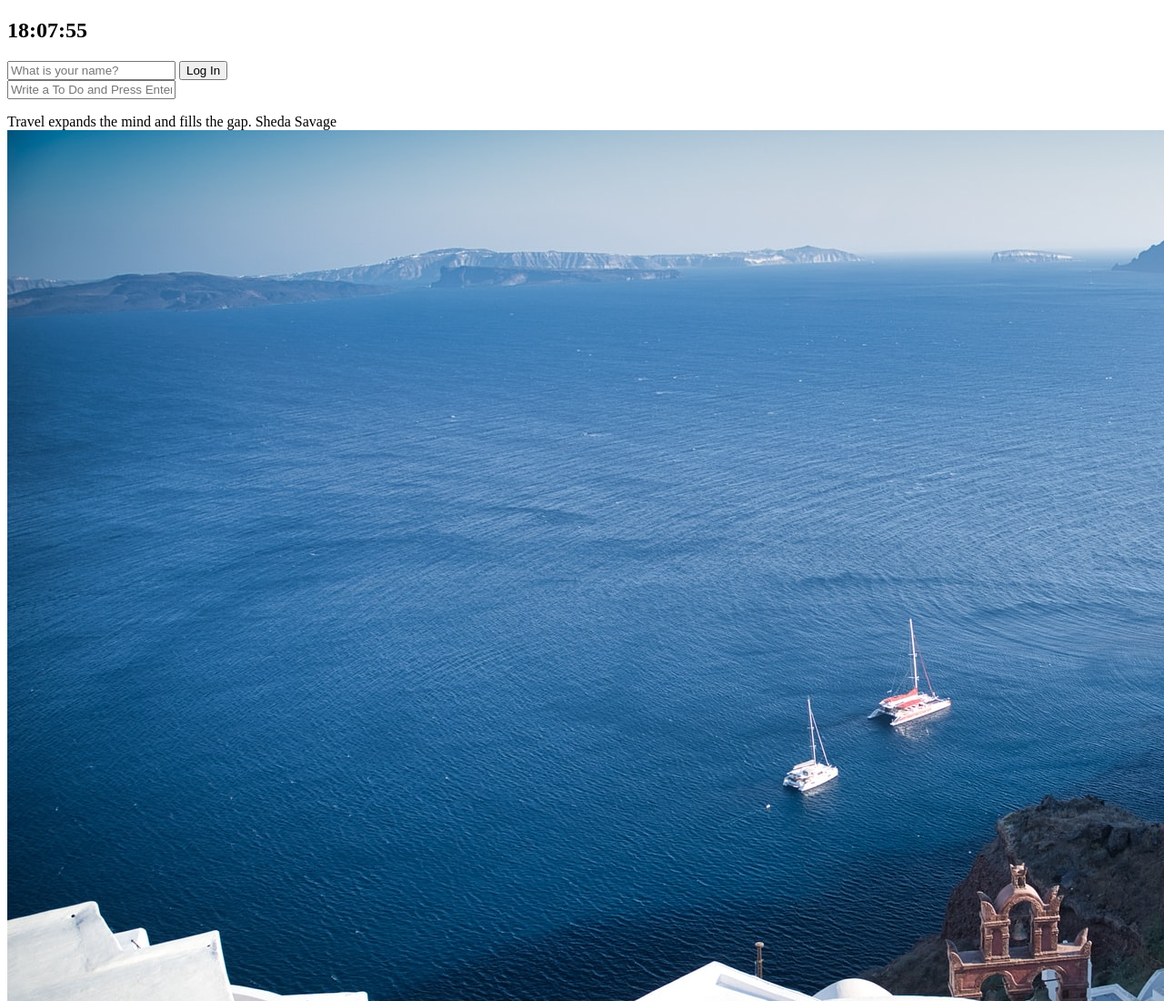
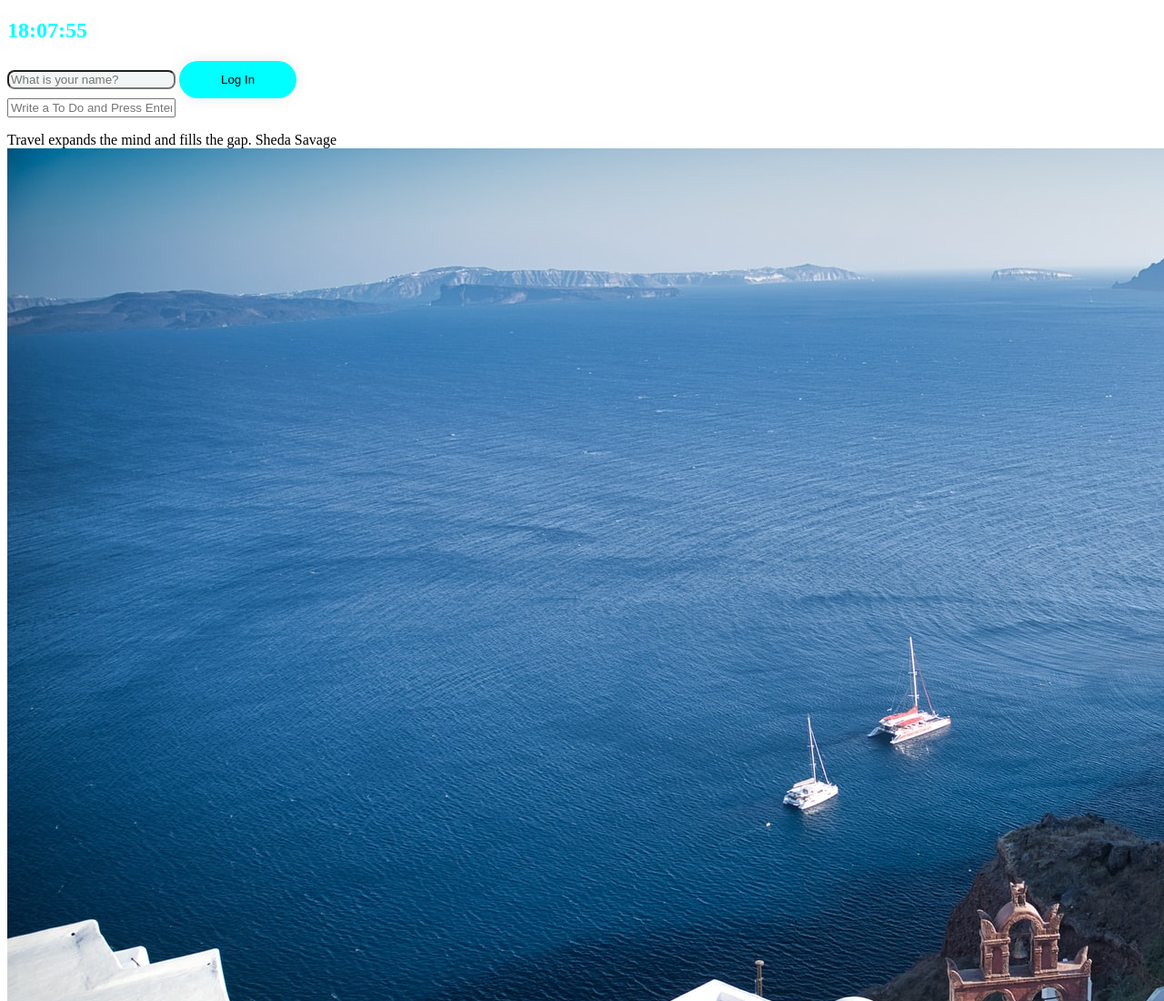
Before and after one commit to Lee-Soyoon/JS.github.io, a plain HTML site: page index.html in a window 1280 px wide. Shown: the top 1100 px of the page at 91% size. Drawn offline with Linux system fonts and the light colour scheme.

Commit message:
first init

```diff
--- a/css/style.css
+++ b/css/style.css
@@ -1,3 +1,31 @@
 .hidden {
   display: none;
 }
+
+h2 {
+  color: aqua;
+  width: 200px;
+  height: 90%;
+}
+
+#login {
+  flex-direction: row;
+  justify-content: center;
+  align-items: center;
+  padding: 13px 46px;
+  gap: 10px;
+
+  /* white */
+
+  background: aqua;
+  box-shadow: 0px 0px 15.5887px rgba(0, 0, 0, 0.09);
+  border-radius: 27.5095px;
+  border: 0;
+}
+
+#input {
+  /* Sky/Lighter */
+
+  background: #F2F4F5;
+  border-radius: 8px;
+}
--- a/index.html
+++ b/index.html
@@ -1,21 +1,18 @@
 <!DOCTYPE html>
 <html lang="en">
+
 <head>
   <meta charset="UTF-8" />
   <meta name="viewport" content="width=device-width, initial-scale=1.0" />
   <link rel="stylesheet" href="css/style.css" />
   <title>Momentum App</title>
 </head>
+
 <body>
   <h2 id="clock">00:00:00</h2>
   <form class="hidden" id="login-form">
-      <input
-        required
-        maxlength="15"
-        type="text"
-        placeholder="What is your name?"
-      />
-      <input type="submit" value="Log In" />
+    <input id="input" required maxlength="15" type="text" placeholder="What is your name?" />
+    <input id="login" type="submit" value="Log In" />
   </form>
   <h1 class="hidden" id="greeting"></h1>
   <form id="todo-form">
@@ -37,4 +34,5 @@
   <script src="js/todo.js"></script>
   <script src="js/weather.js"></script>
 </body>
+
 </html>
```
Lines whose indentation alone changed are shown as unchanged.
